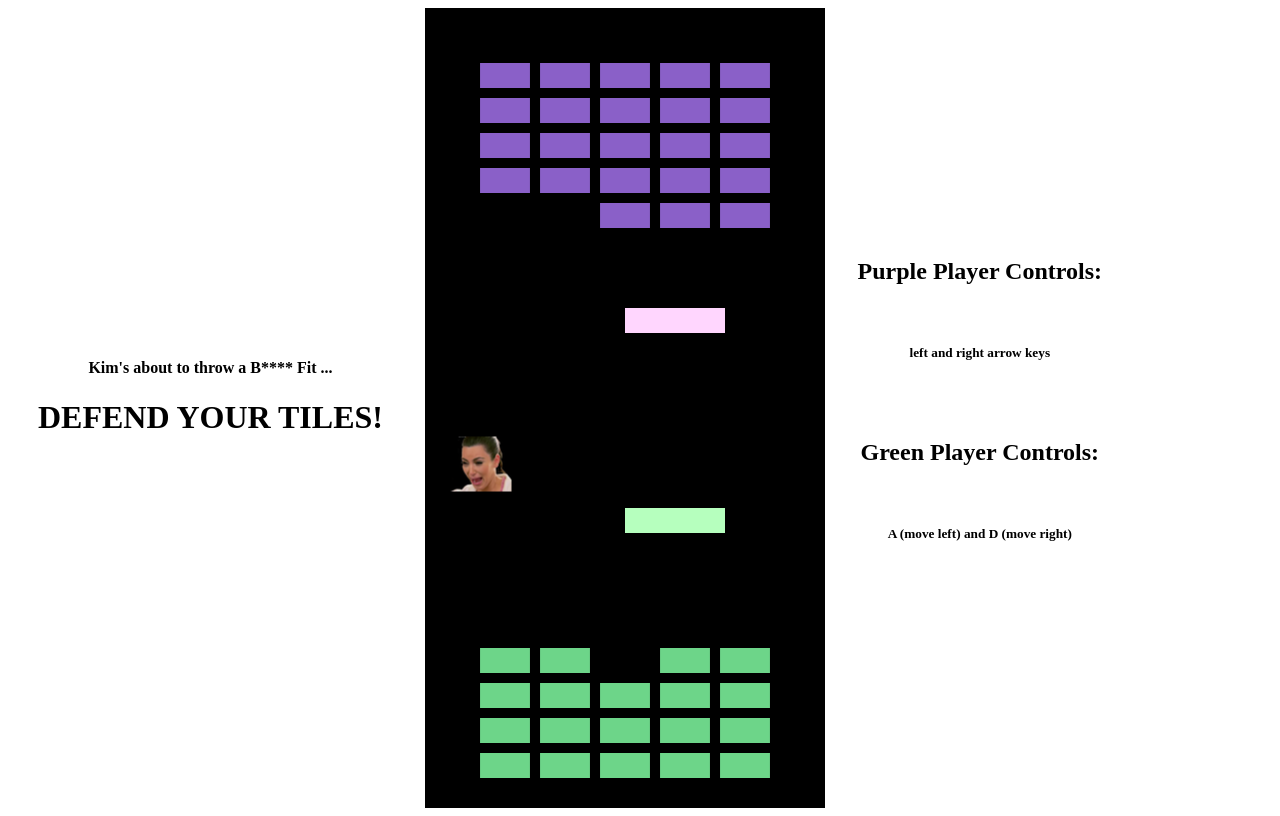
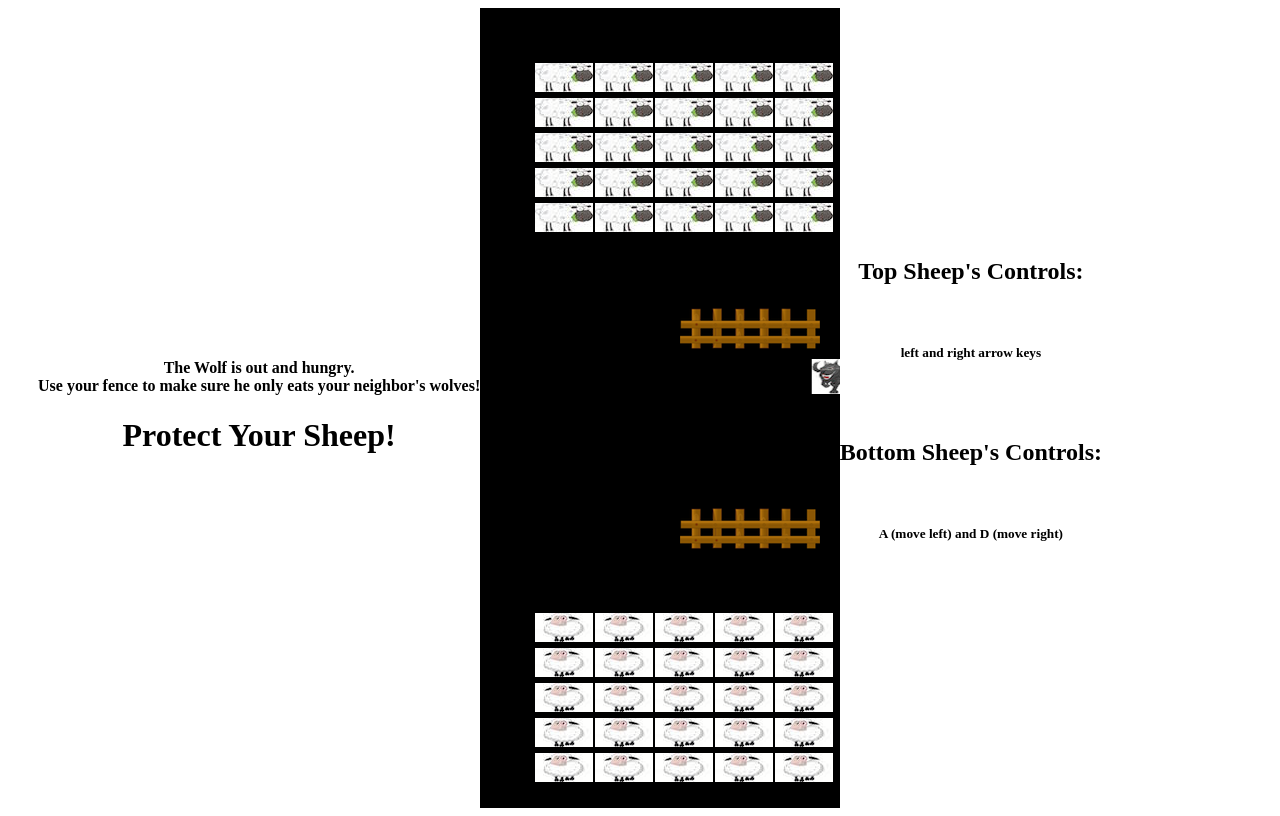
Before and after one commit to polyg314/defendyourtiles, a Node server app: page / in a window 1280 px wide. Run offline with Node 20, Linux system fonts and the light colour scheme.

Commit message:
felt bad for Kim

```diff
--- a/public/main.js
+++ b/public/main.js
@@ -1,11 +1,11 @@
 var main = {
 	preload: function() {
 		// Load all our assets
-		game.load.image('paddle', 'paddle.png');
-		game.load.image('paddle2', 'paddle2.png');
-		game.load.image('ball', 'kim.png');
-		game.load.image('brik', 'brick.png');
-		game.load.image('brik2', 'brick2.png');
+		game.load.image('paddle', 'fence.png');
+		game.load.image('paddle2', 'fence.png');
+		game.load.image('ball', 'wolf.png');
+		game.load.image('brik', 'sheep.png');
+		game.load.image('brik2', 'sheep2.png');
 
 
 	},
@@ -23,18 +23,20 @@
 		this.paddle = game.add.sprite(200, 300, 'paddle2');
 		game.physics.arcade.enable(this.paddle);
 		this.paddle.body.immovable = true;
+		this.paddle.body.collideWorldBounds = true;
 
 		// Create the second paddle
 		this.paddle2 = game.add.sprite(200, 500, 'paddle');
 		game.physics.arcade.enable(this.paddle2);
 		this.paddle2.body.immovable = true;
+		this.paddle2.body.collideWorldBounds = true;
 
 
 		// Create the bouncy ball
 		this.ball = game.add.sprite(200, 300, 'ball');
 		game.physics.arcade.enable(this.ball);
 		this.ball.body.collideWorldBounds = true;
-		this.ball.body.velocity.x = 200; this.ball.body.velocity.y = 250;
+		this.ball.body.velocity.x = 20; this.ball.body.velocity.y = 200;
 		this.ball.body.bounce.x = 1; this.ball.body.bounce.y = 1;
 
 		// Create first group of bricks
@@ -93,7 +95,7 @@
 			bottomCount ++;
 			console.log(bottomCount)
 			if(bottomCount === 25){
-				alert('Purple Wins!')
+				alert('Top Wins!')
 				this.paddle.kill();
 				this.paddle2.kill();
 				this.ball.kill();
@@ -109,7 +111,7 @@
 		else{
 			topCount ++;
 			if(topCount === 25){
-				alert('Green Wins!')
+				alert('Bottom Wins!')
 				this.paddle.kill();
 				this.paddle2.kill();
 				this.ball.kill();
--- a/views/index.ejs
+++ b/views/index.ejs
@@ -25,6 +25,10 @@
 			margin-left: 33%;
 		}
 
+		canvas{
+		color: blue !important;
+		}
+
 		#title{
 			z-index: 10;
 			position: relative;
@@ -45,11 +49,11 @@
 
 	<body>
 <!-- 		<p>Use the arrow keys to move the paddle and destroy the bricks</p> -->
-		<div id="title"><h4>Kim's about to throw a B**** Fit ... <br><h1>DEFEND YOUR TILES!</h1></div>
+		<div id="title"><h4>The Wolf is out and hungry. <br>Use your fence to make sure he only eats your neighbor's wolves!<br><h1>Protect Your Sheep!</h1></div>
 				<div id="controlsKey">
-			<h2>Purple Player Controls:</h2> <br>
+			<h2>Top Sheep's Controls:</h2> <br>
 				<h5>left and right arrow keys</h5><br><br>
-			<h2>Green Player Controls: </h2><br>
+			<h2>Bottom Sheep's Controls: </h2><br>
 				<h5>A (move left) and D (move right)</h5>
 		</div>
 		<div id="gameDiv"> </div>
```
Also changed, not shown: assets/fence.png (added), assets/kim.png (deleted), assets/sheep.png (added), assets/sheep2.png (added), assets/wolf.png (added).
